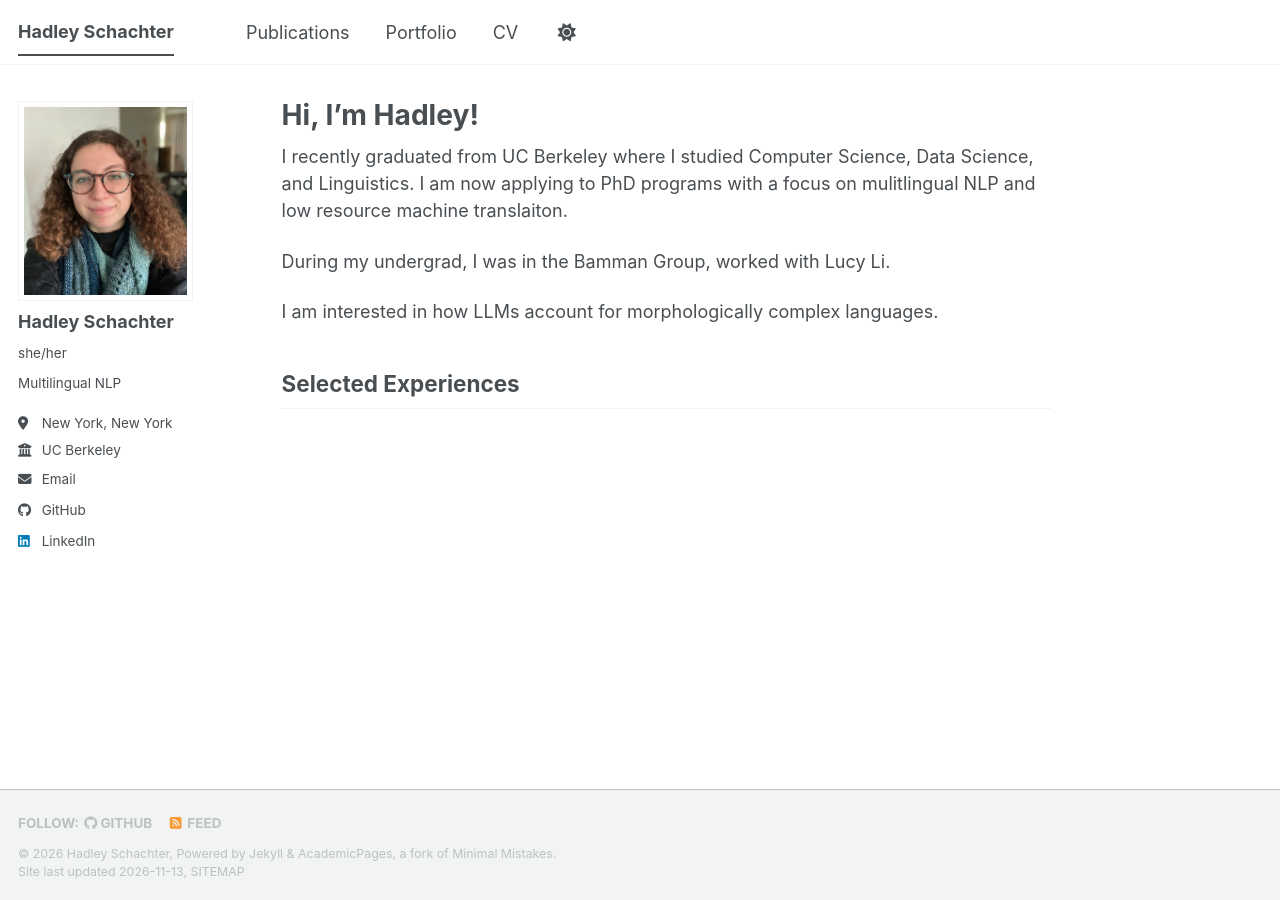
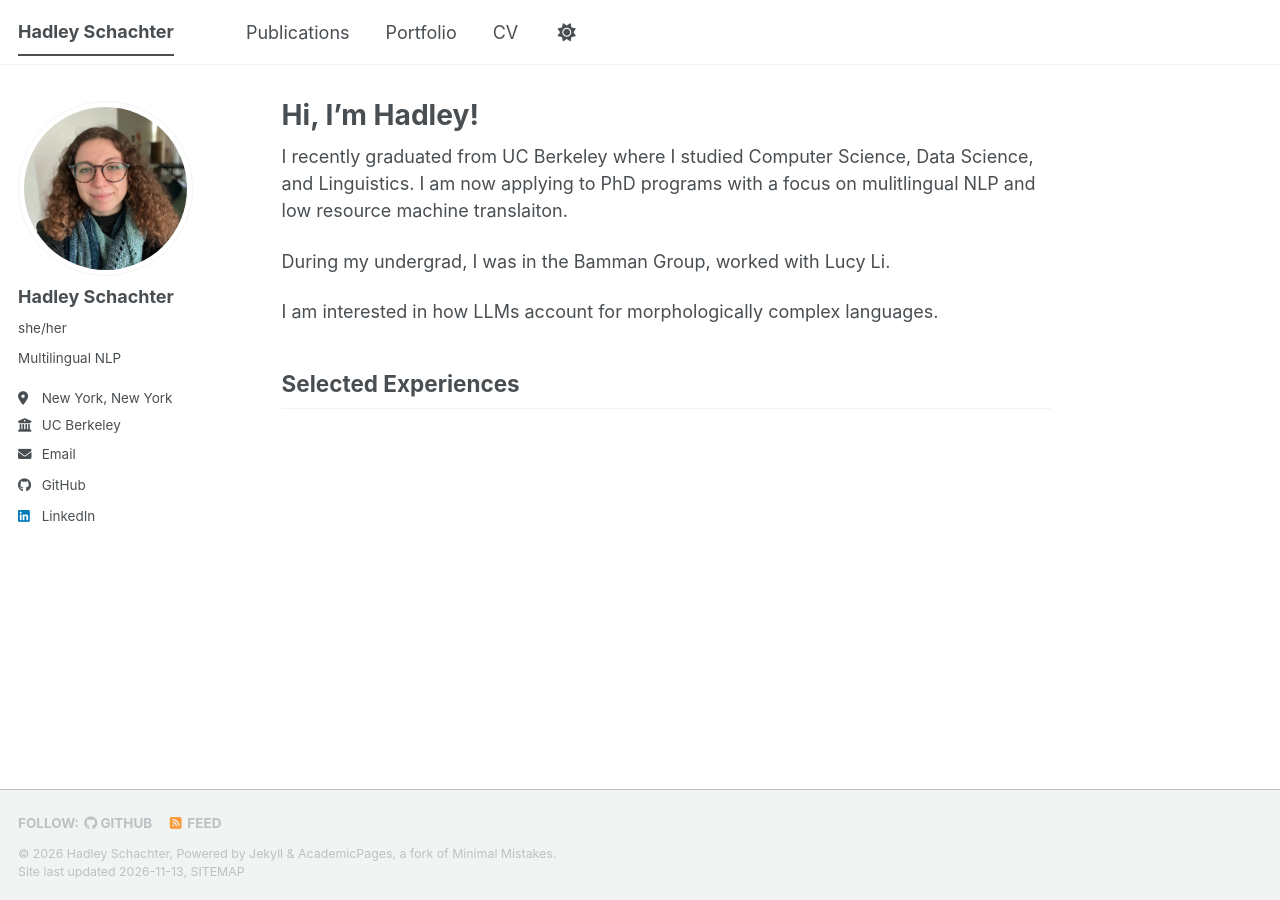
Before and after one commit to hadleyschachter/hadleyschachter.github.io, a Jekyll site: the page built from _pages/about.md, in a window 1280 px wide. Built offline with Jekyll 4.4.1, drawn with Linux system fonts in a browser that asks for light colours; a script bundle is joined from its source files by our own code; a style sheet for code colours, icons or effects is not loaded.

Commit message:
sidebar done

```diff
--- a/_sass/layout/_sidebar.scss
+++ b/_sass/layout/_sidebar.scss
@@ -142,53 +142,53 @@
    Author profile and links
    ========================================================================== */
 
-   .author__avatar {
-  display: block;
-  width: 100%;
-  height: auto;
+//    .author__avatar {
+//   display: block;
+//   width: 100%;
+//   height: auto;
+
+//   img {
+//     width: 175px !important;
+//     max-width: 175px !important;
+//     height: 200px;
+//     object-fit: cover;
+//     border-radius: 0px; //50%;
+//     padding: 5px;
+//     object-position: center 30%; //added
+
+//     @include breakpoint($large) {
+//       border: 1px solid var(--global-border-color);
+//     }
+//   }
+// }
+.author__avatar {
+  display: table-cell;
+  vertical-align: top;
+  width: 36px;
+  // set width only, for non-square avatars
+  // height: 36px;
+
+  @include breakpoint($large) {
+    display: block;
+    width: auto;
+    height: auto;
+  }
 
   img {
-    width: 175px !important;
-    max-width: 175px !important;
-    height: 200px;
-    object-fit: cover;
-    border-radius: 0px; //50%;
-    padding: 5px;
-    object-position: center 30%; //added
+    max-width: 175px;
+    border-radius: 50%;
 
     @include breakpoint($large) {
+      padding: 5px;
       border: 1px solid var(--global-border-color);
     }
   }
 }
-// .author__avatar {
-//   display: table-cell;
-//   vertical-align: top;
-//   width: 36px;
-//   // set width only, for non-square avatars
-//   // height: 36px;
-
-//   @include breakpoint($large) {
-//     display: block;
-//     width: auto;
-//     height: auto;
-//   }
-
-//   img {
-//     max-width: 175px;
-//     border-radius: 50%;
-
-//     @include breakpoint($large) {
-//       padding: 5px;
-//       border: 1px solid var(--global-border-color);
-//     }
-//   }
-// }
 
 .author__content {
   display: table-cell;
   vertical-align: top;
-  padding-left: 25px; //originally 15px
+  padding-left: 15px;
   padding-right: 25px;
   line-height: 1;
 
```
